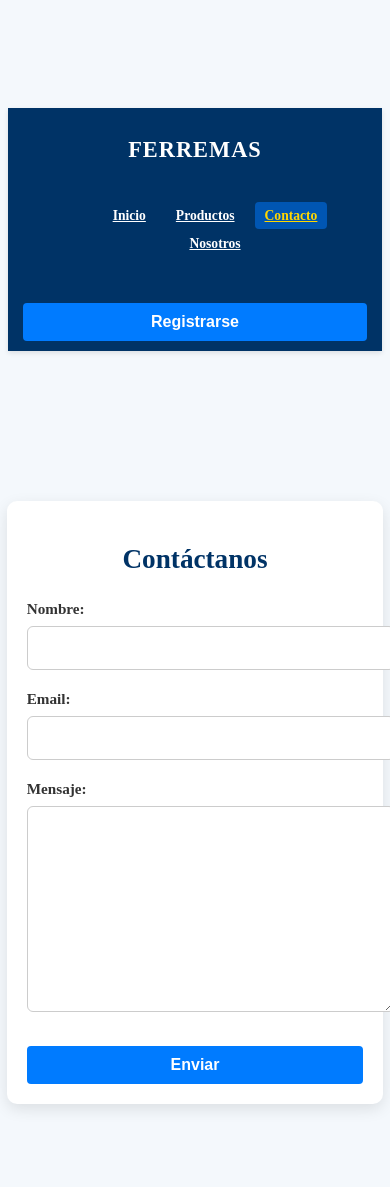
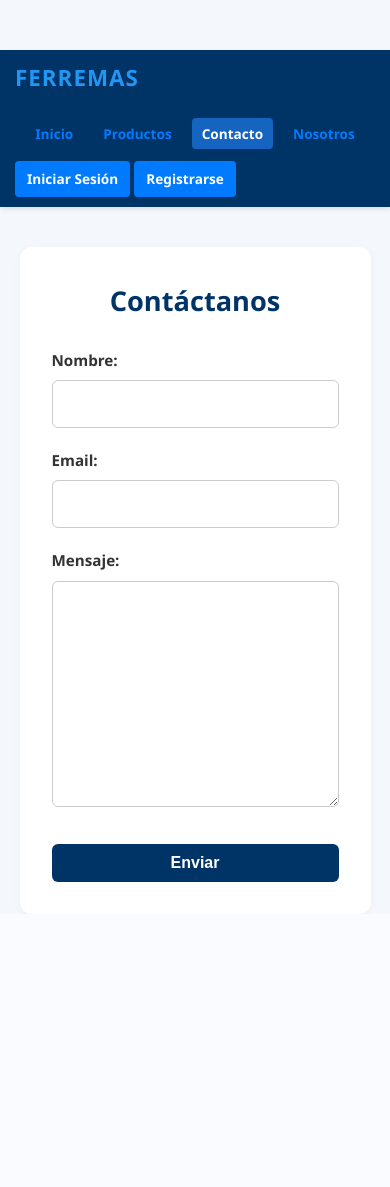
Before and after one commit to Xang-Shoku-Liao/FERREMAS2, a Django app: page /contacto/ in a window 390 px wide. After the commit the page ends 882 px from the top, so only its background shows below. Run offline with Django 5.2, Linux system fonts and the light colour scheme.

Commit message:
funciona

```diff
--- a/Frontend/static/Frontend/contacto.css
+++ /dev/null
@@ -1,378 +0,0 @@
-/* ========================================================================= */
-/* ***** ESTILOS DE LA BARRA DE NAVEGACIÓN (NAVBAR) - AÑADIR A CONTACTO.CSS ***** */
-/* ========================================================================= */
-nav {
-    display: flex;
-    justify-content: space-between;
-    align-items: center;
-    background-color: #003366; /* Color de fondo de la navbar */
-    padding: 15px 30px;
-    color: #fff;
-    position: sticky; /* Se pega en la parte superior al hacer scroll */
-    top: 0;
-    z-index: 1000; /* Asegura que la navbar esté por encima de otros elementos */
-    box-shadow: 0 2px 5px rgba(0,0,0,0.1);
-}
-
-.nav-logo h1 {
-    font-weight: 700;
-    font-size: 1.8rem;
-    letter-spacing: 1px;
-    cursor: default;
-    color: #fff; /* Asegura que el logo sea blanco */
-}
-
-.nav-logo a {
-    text-decoration: none;
-    color: inherit; /* Hereda el color del h1 */
-}
-
-.nav-links {
-    list-style: none;
-    display: flex;
-    gap: 25px; /* Espacio entre los elementos del menú */
-}
-
-.nav-links .link a {
-    font-weight: 600;
-    font-size: 1rem;
-    padding: 8px 12px;
-    border-radius: 4px;
-    transition: background-color 0.3s ease;
-    color: #fff; /* Color del texto de los enlaces de la navbar */
-}
-
-.nav-links .link a:hover {
-    background-color: #0056b3;
-    color: #fff;
-}
-
-.nav-links .link a.active { /* Estilo para el enlace activo */
-    background-color: #0056b3; /* Fondo para el enlace activo */
-    color: #ffd700; /* Color distintivo para el enlace activo */
-}
-
-.username { /* Estilo para el nombre de usuario logueado */
-    color: white;
-    margin-right: 15px;
-    font-weight: 600;
-}
-
-/* ========================================================================= */
-/* ***** ESTILOS DE BOTONES GENERALES (Regbtn, Loginbtn, Logoutbtn) - AÑADIR A CONTACTO.CSS ***** */
-/* ========================================================================= */
-.Regbtn, .Loginbtn, .Logoutbtn {
-    background-color: #007bff; /* Azul primario para los botones */
-    color: white;
-    border: none;
-    padding: 10px 20px;
-    font-weight: 600;
-    border-radius: 4px;
-    cursor: pointer;
-    transition: background-color 0.3s ease;
-    text-decoration: none; /* Importante para los enlaces que usan esta clase */
-    display: inline-block; /* Permite padding y margen, y se alinea en línea */
-    text-align: center;
-}
-
-.Regbtn:hover, .Loginbtn:hover, .Logoutbtn:hover {
-    background-color: #0056b3; /* Tono más oscuro al pasar el mouse */
-}
-
-/* ========================================================================= */
-/* ***** ESTILOS DEL FOOTER - AÑADIR A CONTACTO.CSS (si lo quieres igual) ***** */
-/* ========================================================================= */
-footer.container {
-    background-color: #003366;
-    color: white;
-    display: flex;
-    justify-content: space-around;
-    flex-wrap: wrap;
-    padding: 40px 30px;
-    gap: 30px;
-    margin-top: auto; /* Para empujar el footer hacia abajo si el contenido es corto */
-}
-
-footer .column {
-    flex: 1 1 200px;
-    min-width: 180px;
-}
-
-footer .logo h1 {
-    font-size: 2rem;
-    margin-bottom: 15px;
-    font-weight: 700;
-}
-
-footer .socials a {
-    font-size: 1.8rem;
-    margin-right: 15px;
-    color: white;
-    transition: color 0.3s ease;
-}
-
-footer .socials a:hover {
-    color: #f2a900;
-}
-
-footer h4 {
-    font-size: 1.1rem;
-    margin-bottom: 20px;
-    font-weight: 700;
-    position: relative;
-}
-
-footer h4::after {
-    content: '';
-    position: absolute;
-    left: 0;
-    bottom: -5px;
-    width: 30px;
-    height: 3px;
-    background-color: #f2a900;
-}
-
-footer a {
-    display: block;
-    color: white;
-    margin-bottom: 8px;
-    font-weight: 500;
-    font-size: 0.9rem;
-    text-decoration: none;
-}
-
-footer a:hover {
-    text-decoration: underline;
-}
-
-.copyright {
-    text-align: center;
-    background-color: #002244;
-    color: #bbb;
-    padding: 15px 10px;
-    font-size: 0.85rem;
-}
-
-
-/* ========================================================================= */
-/* ***** ESTILOS ESPECÍFICOS PARA LA PÁGINA "CONTACTO" (ya presentes en tu archivo) ***** */
-/* ========================================================================= */
-
-body.contacto-body {
-    background-color: #f4f8fc;
-    display: flex;
-    flex-direction: column;
-    justify-content: flex-start;
-    align-items: center;
-    padding-top: 100px; /* Ajusta este valor si la navbar tiene una altura diferente en móviles */
-    padding-bottom: 50px;
-    min-height: 100vh;
-}
-
-body.contacto-body .container {
-    max-width: 500px;
-    background: white;
-    padding: 30px 40px;
-    border-radius: 10px;
-    box-shadow: 0 5px 15px rgba(0,0,0,0.1);
-    margin-bottom: 40px;
-    width: 90%;
-}
-
-body.contacto-body h2 {
-    text-align: center;
-    color: #003366;
-    margin-bottom: 25px;
-    font-size: 2rem;
-    font-weight: 700;
-}
-
-body.contacto-body form label {
-    display: block;
-    margin-bottom: 8px;
-    font-weight: 600;
-    color: #333;
-}
-
-body.contacto-body form input[type="text"],
-body.contacto-body form input[type="email"],
-body.contacto-body form textarea {
-    width: 100%;
-    padding: 12px 15px;
-    margin-bottom: 20px;
-    border: 1.5px solid #ccc;
-    border-radius: 6px;
-    font-size: 1rem;
-    transition: border-color 0.3s ease;
-    font-family: inherit;
-    resize: vertical;
-}
-
-body.contacto-body form input[type="text"]:focus,
-body.contacto-body form input[type="email"]:focus,
-body.contacto-body form textarea:focus {
-    border-color: #007bff;
-    outline: none;
-    box-shadow: 0 0 5px rgba(0, 123, 255, 0.2);
-}
-
-body.contacto-body button.Regbtn {
-    width: 100%;
-    margin-top: 10px;
-}
-
-/* Mensajes de validación de Django */
-.messages {
-    list-style: none;
-    padding: 0;
-    margin-top: 20px;
-}
-
-.messages li {
-    padding: 12px 15px;
-    border-radius: 5px;
-    margin-bottom: 10px;
-    font-weight: 600;
-    display: inline-block;
-    max-width: 100%;
-    text-align: center; /* Asegura que los mensajes se centren */
-}
-
-.messages li.success {
-    background-color: #d4edda;
-    color: #155724;
-    border: 1.5px solid #c3e6cb;
-}
-
-.messages li.error {
-    background-color: #f8d7da;
-    color: #721c24;
-    border: 1.5px solid #f5c6cb;
-}
-
-/* Estilo para mensajes de error de campo individual */
-.error {
-    color: #d9534f;
-    margin-top: -15px;
-    margin-bottom: 15px;
-    font-size: 0.9rem;
-    font-weight: 600;
-}
-
-
-/* ========================================================================= */
-/* ***** MEDIA QUERIES (Responsive Design) para NAVBAR y FOOTER en contacto.css ***** */
-/* (Asegúrate de que estas también estén en tu contacto.css si no hay un global) */
-/* ========================================================================= */
-
-@media (max-width: 900px) {
-    /* Navbar */
-    nav {
-        flex-wrap: wrap;
-        gap: 15px;
-        padding: 15px 20px;
-        justify-content: center;
-    }
-    .nav-logo {
-        width: 100%;
-        text-align: center;
-    }
-    .nav-logo h1 {
-        font-size: 1.6rem;
-    }
-    .nav-links {
-        justify-content: center;
-        gap: 15px;
-        width: 100%;
-        margin-top: 10px;
-    }
-    .username, .Logoutbtn, .btn-group {
-        width: 100%;
-        text-align: center;
-        margin-top: 10px;
-        margin-right: 0;
-    }
-    .Regbtn, .Loginbtn, .Logoutbtn {
-        padding: 8px 15px;
-        font-size: 0.95rem;
-    }
-
-    /* Footer */
-    footer.container {
-        flex-direction: column;
-        align-items: center;
-        text-align: center;
-        padding: 30px 20px;
-    }
-    footer .column {
-        min-width: unset;
-        width: 100%;
-        margin-bottom: 20px;
-    }
-    footer .column:last-child {
-        margin-bottom: 0;
-    }
-    footer h4 {
-        text-align: center;
-    }
-    footer h4::after {
-        left: 50%;
-        transform: translateX(-50%);
-    }
-
-    /* Contacto específico */
-    body.contacto-body .container {
-        margin: 40px 20px;
-        padding: 30px;
-        margin-top: 120px; /* Ajuste si la navbar crece en altura */
-    }
-}
-
-@media (max-width: 600px) {
-    /* Navbar */
-    nav {
-        padding: 10px 15px;
-    }
-    .nav-logo h1 {
-        font-size: 1.4rem;
-    }
-    .nav-links {
-        gap: 10px;
-        flex-wrap: wrap;
-    }
-    .nav-links .link a {
-        padding: 6px 10px;
-        font-size: 0.85rem;
-    }
-    .Regbtn, .Loginbtn, .Logoutbtn {
-        padding: 7px 12px;
-        font-size: 0.85rem;
-    }
-
-    /* Contacto específico */
-    body.contacto-body .container {
-        margin: 25px 15px;
-        padding: 20px;
-        margin-top: 150px; /* Ajuste si la navbar crece mucho */
-    }
-    body.contacto-body h2 {
-        font-size: 1.7rem;
-    }
-    body.contacto-body form label,
-    body.contacto-body form input,
-    body.contacto-body form textarea {
-        font-size: 0.95rem;
-    }
-    body.contacto-body button.Regbtn {
-        padding: 10px 20px;
-        font-size: 1rem;
-    }
-
-    /* Footer */
-    footer.container {
-        padding: 20px 15px;
-    }
-    footer .column {
-        margin-bottom: 15px;
-    }
-}
--- a/Frontend/static/Frontend/index2.css
+++ b/Frontend/static/Frontend/index2.css
@@ -37,10 +37,11 @@ nav {
 }
 
 .nav-logo h1 {
-    font-weight: 700;
-    font-size: 1.8rem;
+    color: #2196f3; /* O el color que uses en index */
+    font-weight: bold;
+    font-size: 2rem;
+    margin: 0;
     letter-spacing: 1px;
-    cursor: default;
 }
 
 .nav-links {
@@ -60,6 +61,16 @@ nav {
 .nav-links .link a:hover {
     background-color: #0056b3;
     color: #fff;
+}
+
+/* Destaca el enlace activo del navbar */
+.nav-links .active {
+    color: #fff !important;
+    background: #1565c0;
+    border-radius: 6px;
+    padding: 8px 16px;
+    font-weight: bold;
+    transition: background 0.2s;
 }
 
 /* Botones Generales (Regbtn, Loginbtn) */
@@ -993,3 +1004,23 @@ body.login-body .login-container .Regbtn:hover {
     color: #1976d2 !important;
     font-weight: bold;
 }
+
+body.contacto-body .container {
+    max-width: 700px;
+    margin: 40px auto 0 auto;
+    padding: 32px 32px;
+    background: #fff;
+    border-radius: 12px;
+    box-shadow: 0 2px 8px rgba(0,0,0,0.04);
+}
+
+body.contacto-body input,
+body.contacto-body textarea {
+    width: 100%;
+    box-sizing: border-box;
+    margin-bottom: 16px;
+    padding: 10px;
+    border-radius: 6px;
+    border: 1px solid #ccc;
+    font-size: 1rem;
+}
--- a/Frontend/templates/Frontend/contacto.html
+++ b/Frontend/templates/Frontend/contacto.html
@@ -9,10 +9,8 @@
     <link rel="stylesheet" href="https://cdnjs.cloudflare.com/ajax/libs/remixicon/3.5.0/remixicon.min.css" />
     <link rel="stylesheet" href="https://cdnjs.cloudflare.com/ajax/libs/font-awesome/4.7.0/css/font-awesome.min.css" />
 
-    {# Carga tu CSS global o principal PRIMERO #}
-    <link rel="stylesheet" href="{% static 'Frontend/style.css' %}">
+    <link rel="stylesheet" href="{% static 'Frontend/index2.css' %}">
     {# Luego, carga tu CSS específico para la página de contacto #}
-    <link rel="stylesheet" href="{% static 'Frontend/contacto.css' %}">
 
     <script src="https://code.jquery.com/jquery-3.7.1.min.js"></script>
     <script src="{% static 'Frontend/scripts.js' %}"></script>
@@ -26,20 +24,19 @@
                 <h1>FERREMAS</h1>
             </a>
         </div>
-
         <ul class="nav-links">
-            <li class="link"><a href="{% url 'index' %}">Inicio</a></li>
-            <li class="link"><a href="{% url 'productos' %}">Productos</a></li>
-            <li class="link"><a class="active" href="{% url 'contacto' %}">Contacto</a></li>
-            <li class="link"><a href="{% url 'nosotros' %}">Nosotros</a></li>
+            <li class="link"><a {% if request.resolver_match.url_name == 'index' %}class="active"{% endif %} href="{% url 'index' %}">Inicio</a></li>
+            <li class="link"><a {% if request.resolver_match.url_name == 'productos' %}class="active"{% endif %} href="{% url 'productos' %}">Productos</a></li>
+            <li class="link"><a {% if request.resolver_match.url_name == 'contacto' %}class="active"{% endif %} href="{% url 'contacto' %}">Contacto</a></li>
+            <li class="link"><a {% if request.resolver_match.url_name == 'nosotros' %}class="active"{% endif %} href="{% url 'nosotros' %}">Nosotros</a></li>
         </ul>
-
         {% if user.is_authenticated %}
             <span class="username">Hola, {{ user.username }}</span>
             <a href="{% url 'logout' %}" class="Logoutbtn">Cerrar sesión</a>
         {% else %}
             <div class="btn-group">
-                <button class="Regbtn" onclick="window.location.href='{% url 'registro' %}'">Registrarse</button>
+                <a href="{% url 'login' %}" class="Loginbtn">Iniciar Sesión</a>
+                <a href="{% url 'registro' %}" class="Regbtn">Registrarse</a>
             </div>
         {% endif %}
     </nav>
--- a/Frontend/templates/Frontend/index.html
+++ b/Frontend/templates/Frontend/index.html
@@ -29,7 +29,7 @@
         </div>
 
         <ul class="nav-links">
-            <li class="link"><a href="{% url 'index' %}">Inicio</a></li>
+            <li class="link"><a {% if request.resolver_match.url_name == 'index' %}class="active"{% endif %} href="{% url 'index' %}">Inicio</a></li>
             <li class="link"><a href="{% url 'productos' %}">Productos</a></li>
             <li class="link"><a href="{% url 'contacto' %}">Contacto</a></li>
             <li class="link"><a href="{% url 'nosotros' %}">Nosotros</a></li>
--- a/Frontend/templates/Frontend/registro.html
+++ b/Frontend/templates/Frontend/registro.html
@@ -14,14 +14,12 @@
         <form method="POST" novalidate>
             {% csrf_token %}
 
-            {# Campo de Nombre de usuario #}
             <label for="{{ form.username.id_for_label }}">Nombre de usuario:</label>
             {{ form.username }}
             {% if form.username.errors %}
                 <div class="error">{% for error in form.username.errors %}{{ error }}{% endfor %}</div>
             {% endif %}
 
-            {# Campo de Contraseña (una sola) #}
             <label for="{{ form.password.id_for_label }}">Contraseña:</label>
             {{ form.password }}
             {% if form.password.errors %}
--- a/Frontend/views.py
+++ b/Frontend/views.py
@@ -10,6 +10,7 @@ from django.contrib.auth.forms import AuthenticationForm
 from django.contrib.auth import login as auth_login, logout as auth_logout, authenticate
 from django.contrib import messages
 from django import forms
+from .forms import SimpleUserRegistrationForm
 
 # Formulario de contacto de Nacho
 class ContactoForm(forms.Form):
@@ -37,18 +38,20 @@ def productos(request):
     return render(request, 'Frontend/productos.html')
 
 def registro(request):
-    from django.contrib.auth.models import User
     if request.method == 'POST':
-        username = request.POST.get('username')
-        password = request.POST.get('password')
-        # Puedes agregar más validaciones aquí
-        if not User.objects.filter(username=username).exists():
-            User.objects.create_user(username=username, password=password)
+        form = SimpleUserRegistrationForm(request.POST)
+        if form.is_valid():
+            user = form.save(commit=False)
+            user.set_password(form.cleaned_data['password'])
+            user.save()
+            auth_login(request, user)
             messages.success(request, 'Registro exitoso. ¡Bienvenido!')
-            return redirect('login')
+            return redirect('index')
         else:
-            messages.error(request, 'El usuario ya existe')
-    return render(request, 'Frontend/registro.html')
+            messages.error(request, 'Por favor corrige los errores en el formulario.')
+    else:
+        form = SimpleUserRegistrationForm()
+    return render(request, 'Frontend/registro.html', {'form': form})
 
 def login(request):
     if request.method == 'POST':
```
Also changed, not shown: Frontend/forms.py (added, +9 -0 lines), Frontend/templates/Frontend/nosotros.html (+13 -6 lines), Frontend/templates/Frontend/productos.html (+13 -6 lines).
